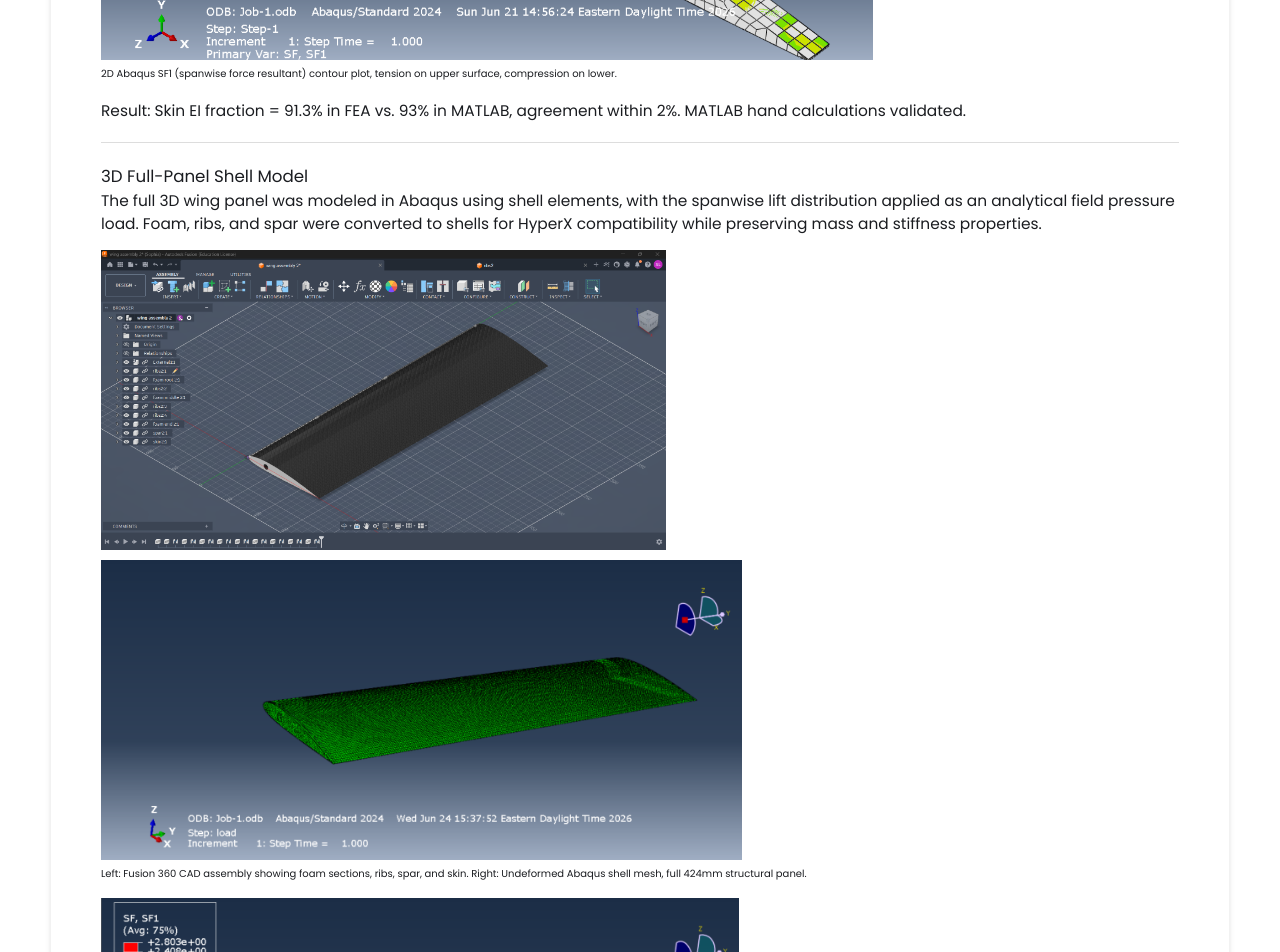
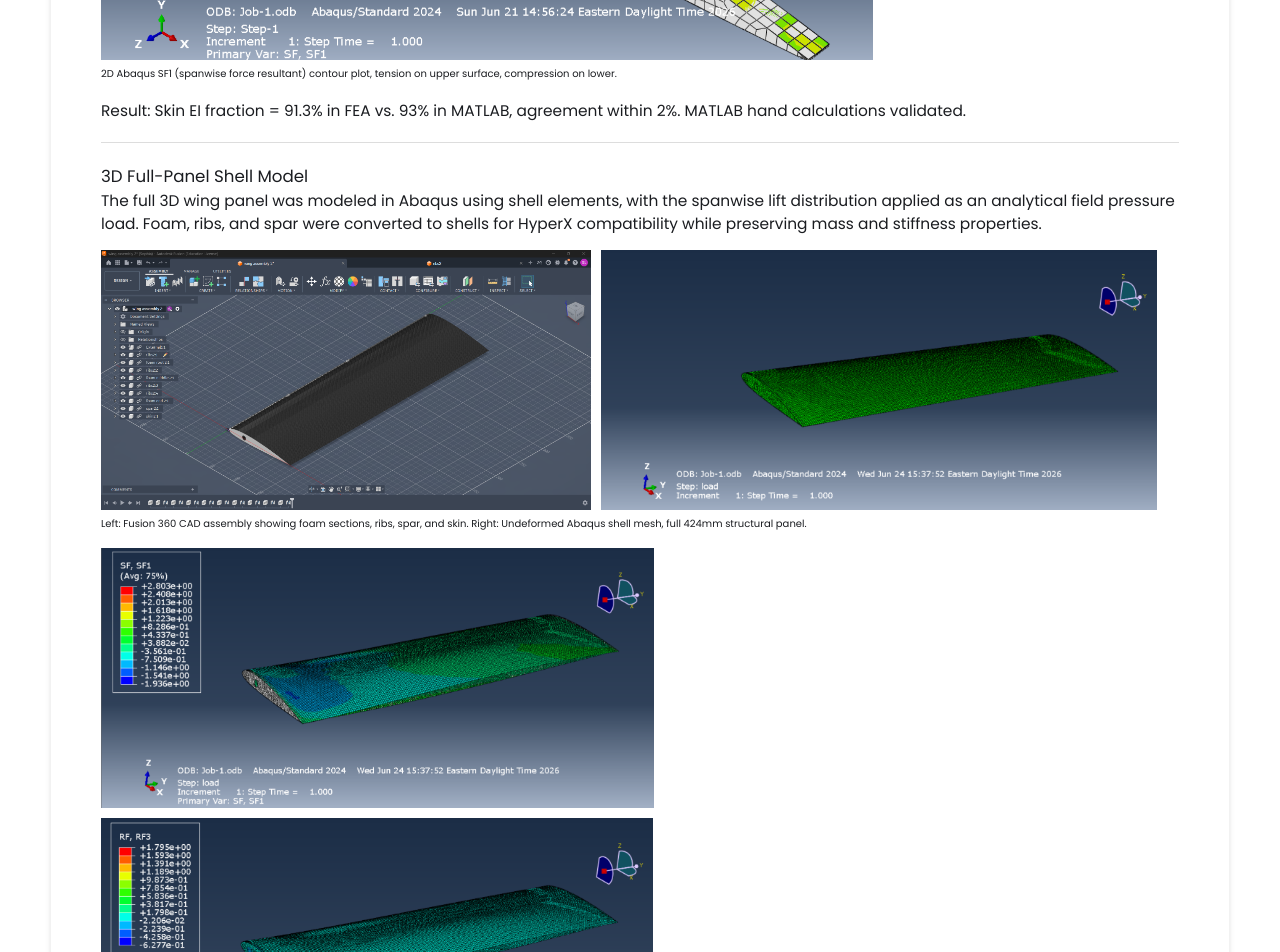
Before and after one commit to Sophiaylii/Sophiaylii.github.io, a Jekyll site: the page built from _projects/aero-wing/index.md, in a window 1280 px wide. Shown: the part 4142-5094 px from the top of the page. Built offline with Jekyll 4.4.1, drawn with Linux system fonts in a browser that asks for light colours.

Commit message:
adjust height

```diff
--- a/_projects/aero-wing/index.md
+++ b/_projects/aero-wing/index.md
@@ -88,10 +88,10 @@ Result: Skin EI fraction = 91.3% in FEA vs. 93% in MATLAB, agreement within 2%.
 
 The full 3D wing panel was modeled in Abaqus using shell elements, with the spanwise lift distribution applied as an analytical field pressure load. Foam, ribs, and spar were converted to shells for HyperX compatibility while preserving mass and stiffness properties.
 
-{% include image-gallery.html images="cad.png, undeformed.png" height="300" %}
+{% include image-gallery.html images="cad.png, undeformed.png" height="260" %}
 <span style="font-size: 10px">Left: Fusion 360 CAD assembly showing foam sections, ribs, spar, and skin. Right: Undeformed Abaqus shell mesh, full 424mm structural panel.</span>
 
-{% include image-gallery.html images="sf1.png, rf3.png" height="300" %}
+{% include image-gallery.html images="sf1.png, rf3.png" height="260" %}
 <span style="font-size: 10px">Left: SF1 deformed contour, bending load path clearly visible through skin. Right: RF3 (vertical reaction force) distribution at root boundary condition.</span>
 
 A units error in the pressure load definition (N/mm entered instead of N/mm^2) was independently caught and corrected during model verification. Reaction forces had been 15-20x too high, which triggered the investigation.
```
